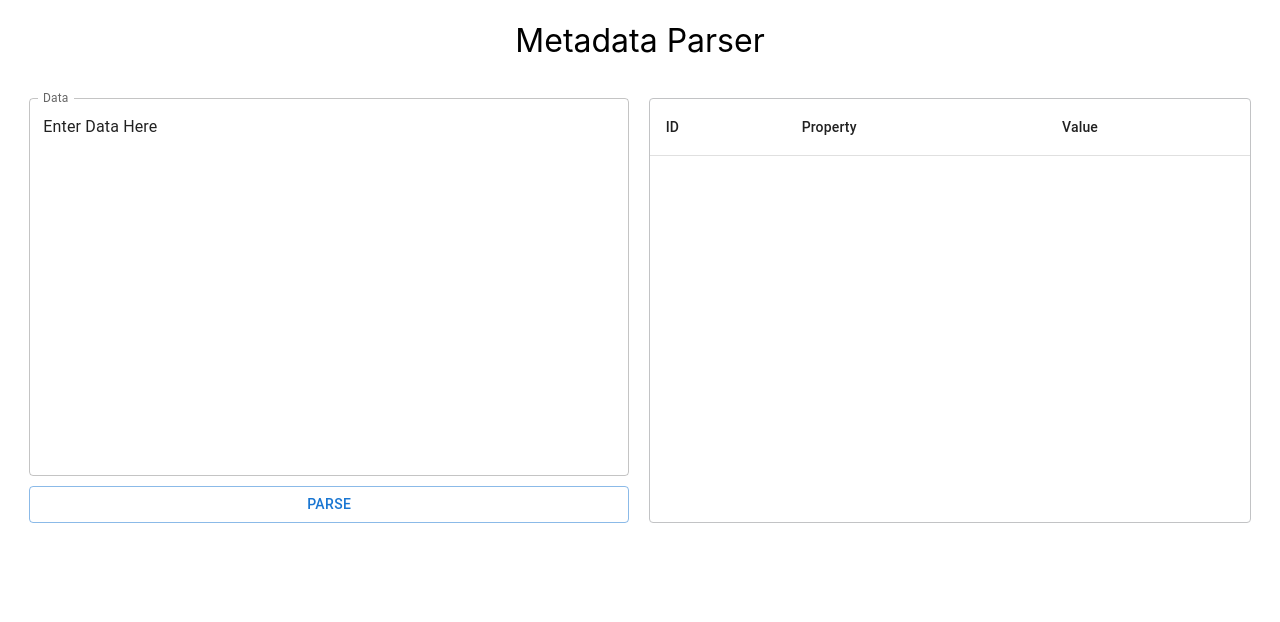
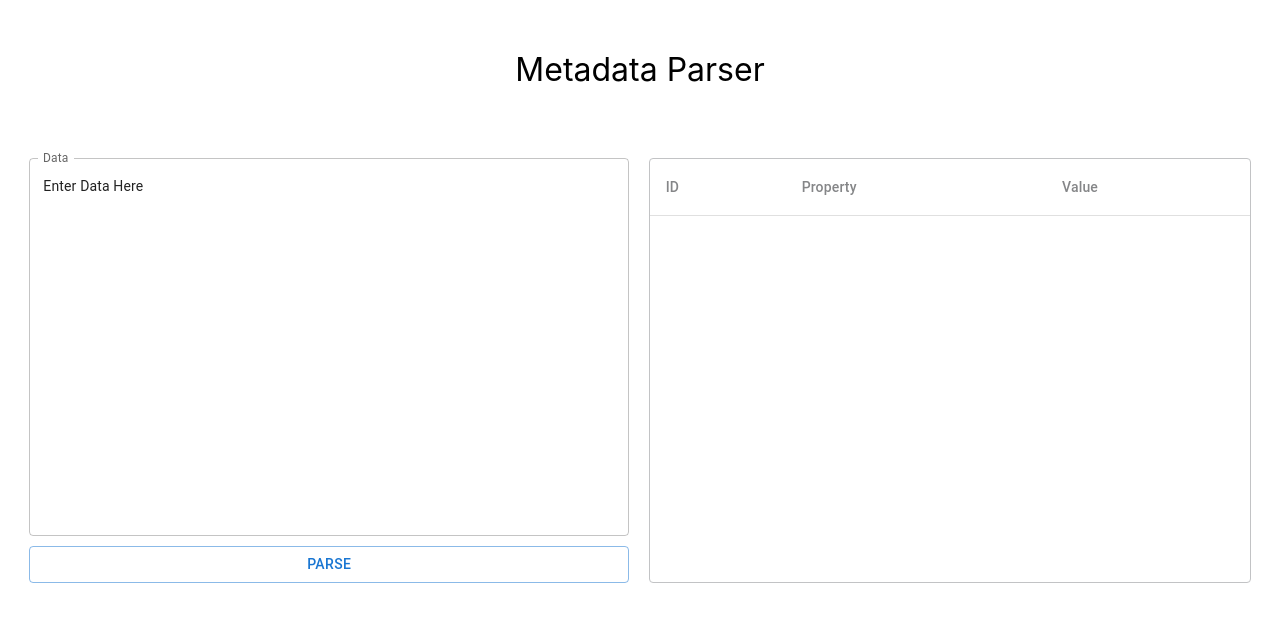
Before and after one commit to tylerrice121/metdata-parser, a React (Create React App) app: page / in a window 1280 px wide. Shown: the top 622 px of the page. Built offline with nearby package versions, Linux system fonts and the light colour scheme.

Commit message:
shows error message

```diff
--- a/src/App.js
+++ b/src/App.js
@@ -23,13 +23,11 @@ function App() {
     }));
   };
 
-  const invalidSyntax = () => {
-    const message = document.getElementsByClassName('syntaxError');
-    // message.style.color = 'blue';
-    console.log(message)
-  }
+  let arr = [];
 
-  let arr = [];
+  // const handleAlert = (duration = 1000) => {
+  //   const alert = document.
+  // }
 
   const handleSubmit = (event) => {
     event.preventDefault();
@@ -85,9 +83,6 @@ function App() {
     };
   };
 
-
-
-
   // create rows based on the parse state established in the handleSubmit function
 
   let rows = [];
@@ -104,7 +99,11 @@ function App() {
     <StyledApp className="App">
       <h1>Metadata Parser</h1>
       {error === true ?
-        <h3 style={{ color: 'red' }}className="syntaxError">Unable to parse data.  Please enter with valid syntax</h3>
+        <>
+          <div className="syntaxError" data-alert-container>
+            <h3 className='errorMessage'>Unable to parse data.  Please enter with valid syntax</h3>
+          </div>
+        </>
         :
         null
       }
@@ -127,17 +126,14 @@ function App() {
             <Table aria-label="simple table">
               <TableHead>
                 <TableRow>
-                  <TableCell>ID</TableCell>
-                  <TableCell>Property</TableCell>
-                  <TableCell>Value</TableCell>
+                  <TableCell style={{ color: '#858688'}}>ID</TableCell>
+                  <TableCell style={{ color: '#858688'}}>Property</TableCell>
+                  <TableCell style={{ color: '#858688'}}>Value</TableCell>
                 </TableRow>
               </TableHead>
               <TableBody>
                 {rows.map((row) => (
-                  <TableRow
-                    key={row.id}
-                    sx={{ '&:last-child td, &:last-child th': { border: 0 } }}
-                  >
+                  <TableRow key={row.id}>
                     <TableCell>{row.id}</TableCell>
                     <TableCell>{row.Property}</TableCell>
                     <TableCell>{row.Value}</TableCell>
--- a/src/styles.js
+++ b/src/styles.js
@@ -4,12 +4,26 @@ export const StyledApp = styled.div `
     display: flex;
     flex-direction: column;
     h1{
-        margin-bottom: -10px !important;
+        margin-top: 50px;
         font-weight: 400;
     }
-    h3{
-        margin-bottom: -20px !important;
-        font-weight: 400;
+    .syntaxError{
+        align-self: center;
+        display: flex;
+        justify-content: center;
+        align-items: center;
+        width: 500px;
+        margin: -11px;
+        .errorMessage{
+            margin: 0;
+            font-weight: 300;
+            pointer-events: none;
+            color: red;
+        }
+
+    }
+    .hide{
+        opacity: 0
     }
     .container{
         padding-top: none;
@@ -26,6 +40,7 @@ export const StyledApp = styled.div `
             justify-content: center;
             .text{
                 textarea{
+                    font-size: 14px;
                     width: 600px;
                     height: 300px;
                 }
```
